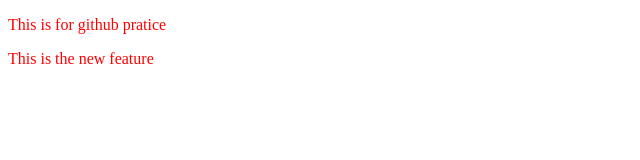
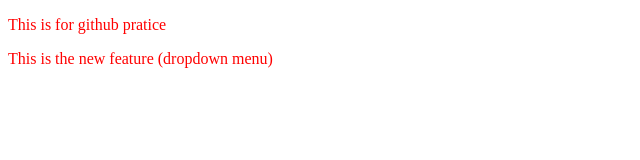
Before and after one commit to ramanshrestha0/localrepo, a plain HTML site: page index.html in a window 1280 px wide. Shown: the whole page, without its empty margins (0-640 px from the left). Drawn offline with Linux system fonts and the light colour scheme.

Commit message:
Add dropdown

```diff
--- a/index.html
+++ b/index.html
@@ -8,6 +8,6 @@
 </head>
 <body>
     <p>This is for github pratice</p>
-    <p>This is the new feature</p>
+    <p>This is the new feature (dropdown menu)</p>
 </body>
 </html>
```
